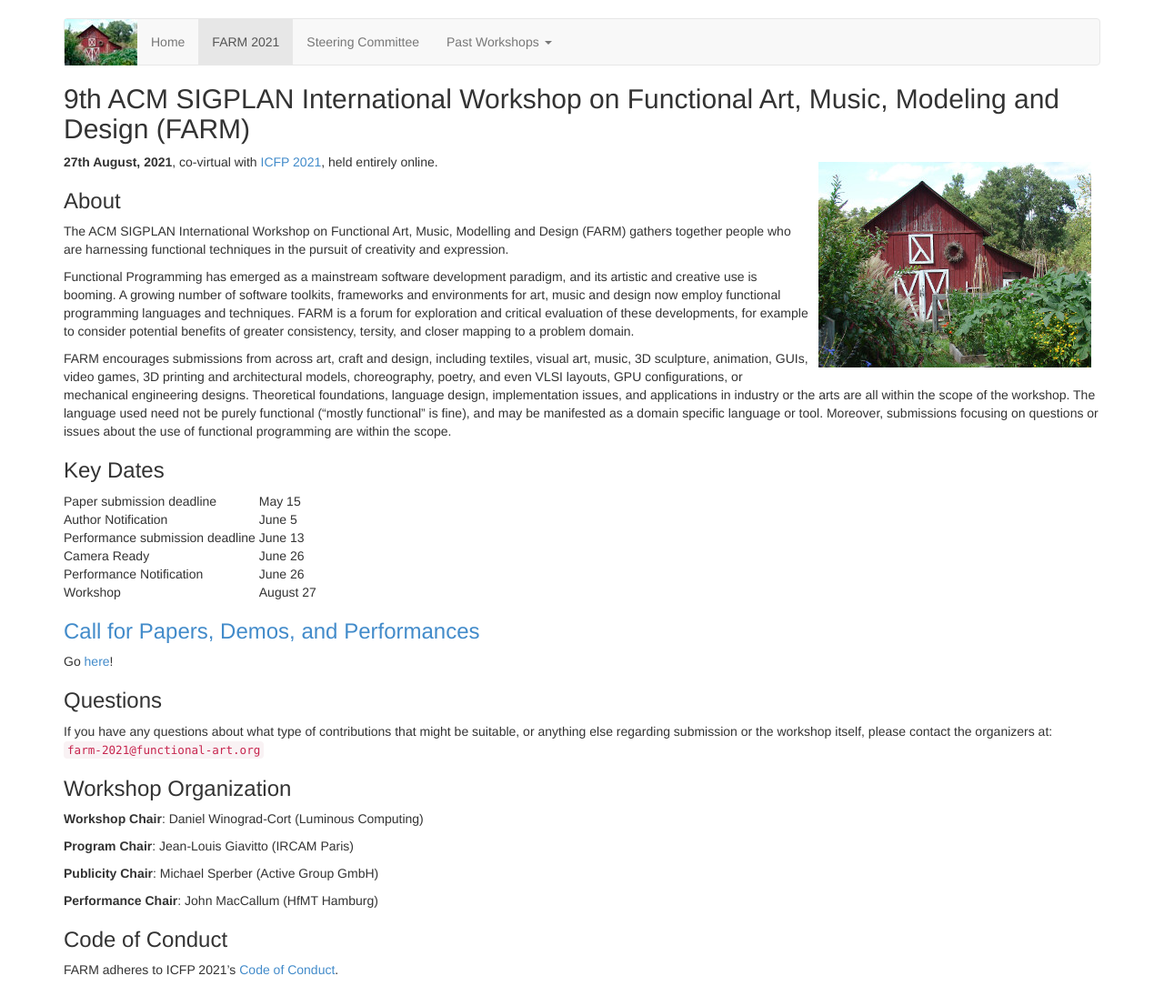
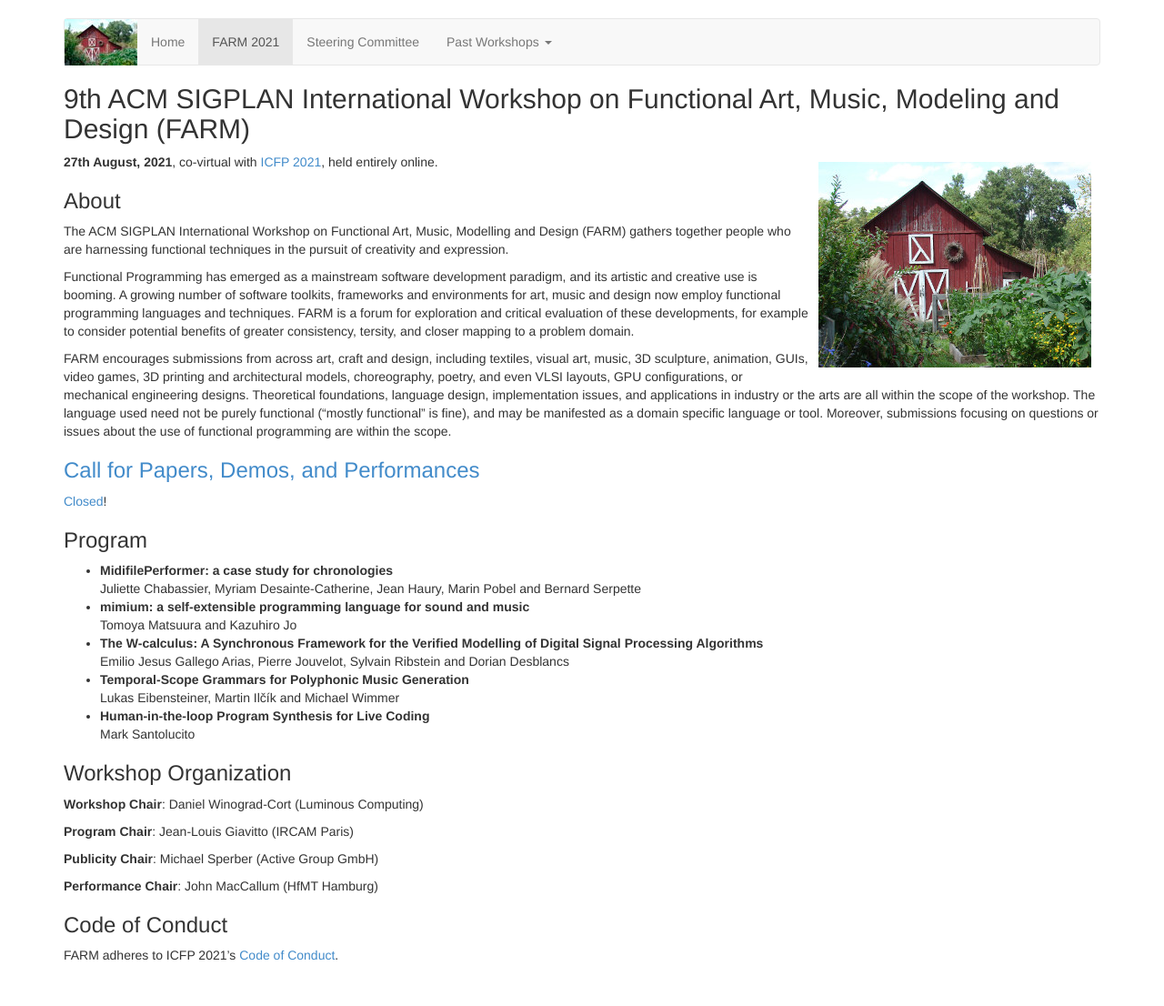
Before and after one commit to functional-art/functional-art.github.com, a Jekyll site: the page built from 2021/index.md, in a window 1280 px wide. Shown: the whole page at 91% size. Built offline with Jekyll 4.4.1, drawn with Linux system fonts in a browser that asks for light colours; nearby versions of some CDN libraries.

Commit message:
2021 Program

```diff
--- a/2021/index.md
+++ b/2021/index.md
@@ -37,24 +37,22 @@ as a domain specific language or tool. Moreover, submissions focusing
 on questions or issues about the use of functional programming are
 within the scope.
 
-### Key Dates
-
-| Paper submission deadline        || May 15 |
-| Author Notification              || June 5   |
-| Performance submission deadline  || June 13 |
-| Camera Ready                     || June 26   |
-| Performance Notification         || June 26 |
-| Workshop                         || August 27 |
-
 ### [Call for Papers, Demos, and Performances](cfp.html)
 
-Go [here](cfp.html)!
+[Closed](cfp.html)!
 
-### Questions
+### Program
 
-If you have any questions about what type of contributions that might
-be suitable, or anything else regarding submission or the workshop
-itself, please contact the organizers at: `farm-2021@functional-art.org`
+* **MidifilePerformer: a case study for chronologies** <br/>
+  Juliette Chabassier, Myriam Desainte-Catherine, Jean Haury, Marin Pobel and Bernard Serpette
+* **mimium: a self-extensible programming language for sound and music**<br/>
+  Tomoya Matsuura and Kazuhiro Jo
+* **The W-calculus: A Synchronous Framework for the Verified Modelling of Digital Signal Processing Algorithms**<br/>
+Emilio Jesus Gallego Arias, Pierre Jouvelot, Sylvain Ribstein and Dorian Desblancs
+* **Temporal-Scope Grammars for Polyphonic Music Generation**<br/>
+  Lukas Eibensteiner, Martin Ilčík and Michael Wimmer
+* **Human-in-the-loop Program Synthesis for Live Coding**<br/>
+  Mark Santolucito
 
 ### Workshop Organization
 
--- a/index.html
+++ b/index.html
@@ -63,8 +63,7 @@ functional techniques in the pursuit of creativity and expression.
 	  <h2>Current Information</h2>
 	  <p>The <a href="/2021/">FARM 2021 website</a> is
 	    now available.</p>
-	  <p>The <a href="/2021/cfp.html">FARM 2021 Call for Papers,
-	      Demos, and Performances</a> is now open!</p>
+	  <p>The <a href="/2021/cfp.html">FARM 2021 program is now up!</p>
        </div>
         <div class="col-lg-4">
           <h2>News</h2>
```
